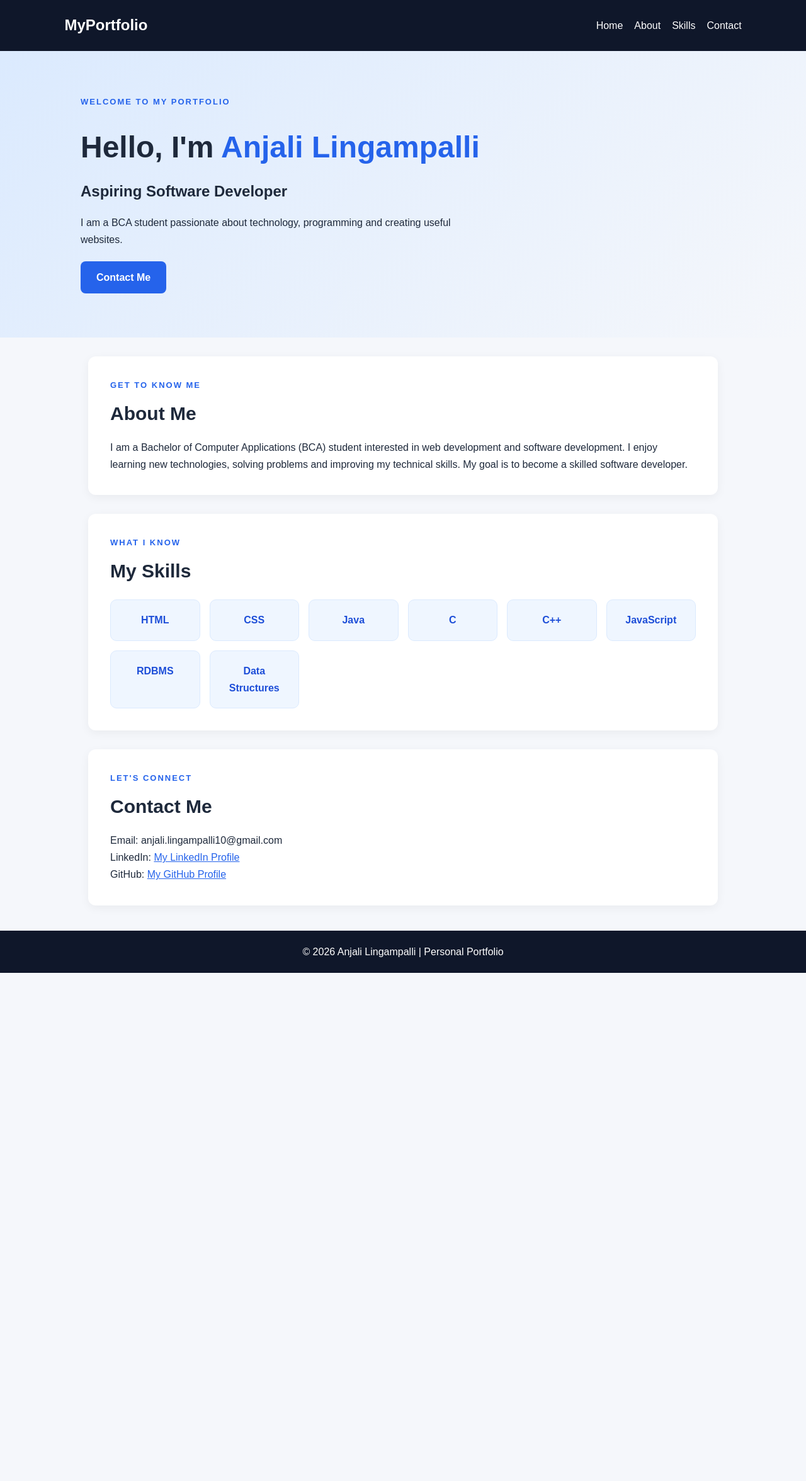
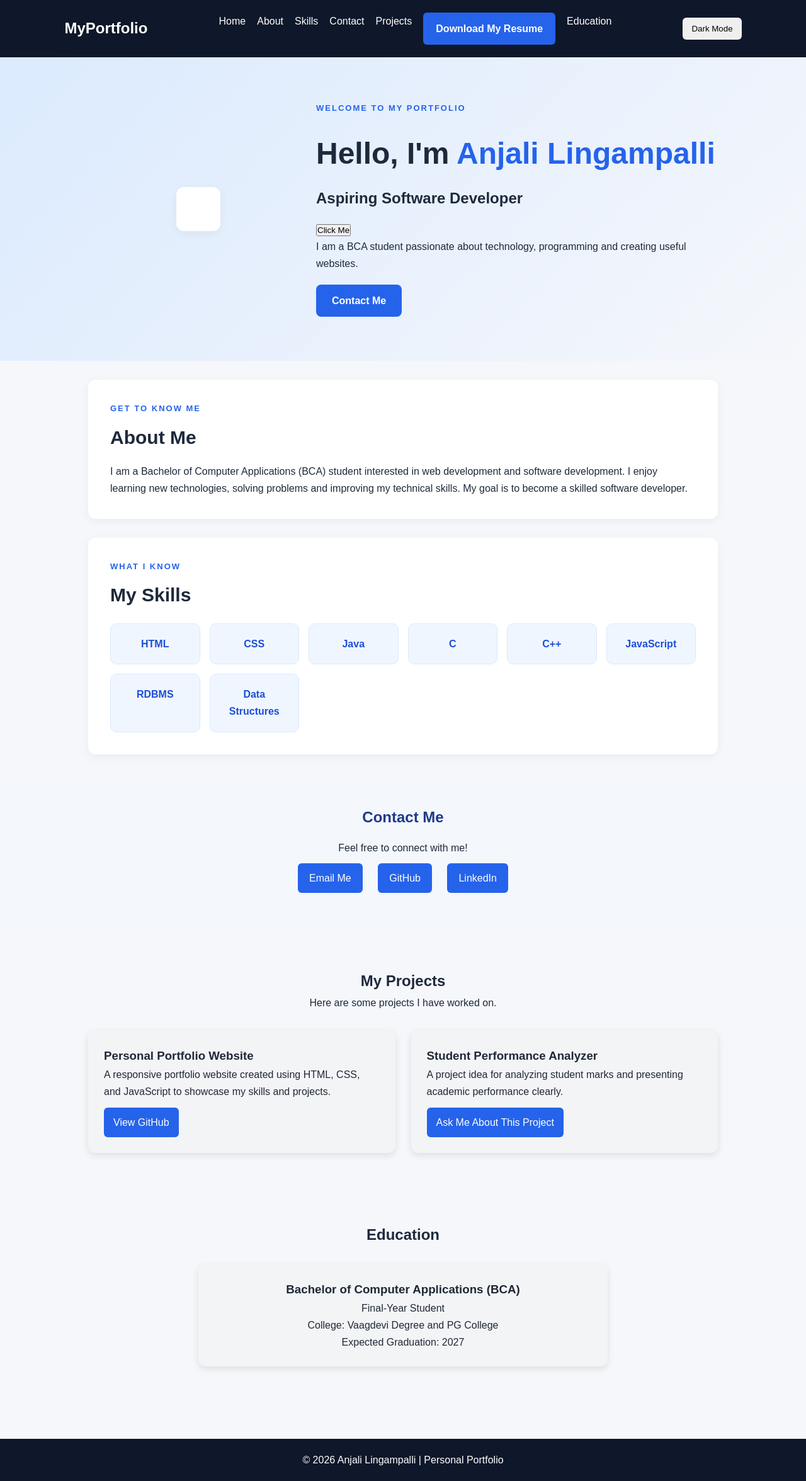
Before and after one commit to Anjali200510/My-portfolio, a plain HTML site: page index.html in a window 1280 px wide. Shown: the whole page at 63% size. Before the commit the page ends 1545 px from the top, so only its background shows below. Drawn offline with Linux system fonts and the light colour scheme.

Commit message:
Add files via upload

```diff
--- a/index.html
+++ b/index.html
@@ -7,23 +7,37 @@
     <link rel="stylesheet" href="style.css">
 </head>
 <body>
+    <header>
+    <div class="logo">MyPortfolio</div>
 
-    <header>
-        <a class="logo" href="#home">MyPortfolio</a>
-        <nav>
+    <button id="menu-toggle" aria-label="Toggle navigation"
+        aria-expanded="false">☰</button>
+
+    <nav id="nav-menu">
         <a href="#home">Home</a>
         <a href="#about">About</a>
         <a href="#skills">Skills</a>
         <a href="#contact">Contact</a>
+        <a href="#projects">Projects</a>
+        <a href="./assests/resume.pdf"
+   download="resume.pdf"
+   class="resume-button">
+    Download My Resume
+</a>
+<a href="#education">Education</a>
     </nav>
+
+    <button id="theme-toggle">Dark Mode</button>
 </header>
 
     <main>
         <section id="home" class="hero">
+            <section id="about" class="section reveal"></section>
             <div>
                 <p class="tag">WELCOME TO MY PORTFOLIO</p>
                 <h1>Hello, I'm <span>Anjali Lingampalli</span></h1>
                 <h2>Aspiring Software Developer</h2>
+                <button onclick="showWelcomeMessage()">Click Me</button>
                 <p>
                     I am a BCA student passionate about technology,
                     programming and creating useful websites.
@@ -59,26 +73,65 @@
             </div>
         </section>
 
-        <section id="contact" class="section">
-            <p class="tag">LET'S CONNECT</p>
+        <section id="contact">
     <h2>Contact Me</h2>
-            <p>Email: anjali.lingampalli10@gmail.com</p>
+    <p>Feel free to connect with me!</p>
+
+    <a href="mailto:anjali.lingampalli10@gmail.com">Email Me</a>
+
+    <a href="https://github.com/Anjali200510?tab=overview&from=2026-09-01&to=2026-09-30"
+       target="_blank">GitHub</a>
+
+    <a href="https://www.linkedin.com/in/anjali-lingampalli-530762278?"
+       target="_blank">LinkedIn</a>
+</section>
+<section id="projects" class="projects-section">
+    <h2>My Projects</h2>
+    <p class="section-description">
+        Here are some projects I have worked on.
+    </p>
+
+    <div class="project-container">
+
+        <div class="project-card">
+            <h3>Personal Portfolio Website</h3>
             <p>
-                LinkedIn:
-                <a href="https://www.linkedin.com/in/anjali-lingampalli-530762278?"
-                   rel="noopener noreferrer">My LinkedIn Profile</a>
+                A responsive portfolio website created using
+                HTML, CSS, and JavaScript to showcase my skills
+                and projects.
             </p>
+            <a href="https://github.com/Anjali200510/My-portfolio"
+               target="_blank" rel="noopener noreferrer">
+                View GitHub
+            </a>
+        </div>
+
+        <div class="project-card">
+            <h3>Student Performance Analyzer</h3>
             <p>
-                GitHub:
-                <a href="https://github.com/Anjali200510?tab=overview&from=2026-09-01&to=2026-09-30" target="_blank"
-                   rel="noopener noreferrer">My GitHub Profile</a>
+                A project idea for analyzing student marks
+                and presenting academic performance clearly.
             </p>
+            <a href="#contact">Ask Me About This Project</a>
+        </div>
+
+    </div>
+</section>
+<section id="education" class="education-section">
+    <h2>Education</h2>
+
+    <div class="education-card">
+        <h3>Bachelor of Computer Applications (BCA)</h3>
+        <p>Final-Year Student</p>
+        <p>College: Vaagdevi Degree and PG College </p>
+        <p>Expected Graduation: 2027</p>
+    </div>
 </section>
     </main>
 
     <footer>
         <p>© 2026 Anjali Lingampalli | Personal Portfolio</p>
     </footer>
-
+<script src="script.js"></script>
 </body>
 </html>
--- a/style.css
+++ b/style.css
@@ -244,3 +244,185 @@
         font-size: 20px;
     }
 }
+#menu-toggle {
+    display: none;
+}
+
+@media (max-width: 600px) {
+    #menu-toggle {
+        display: block;
+    }
+
+    #nav-menu {
+        display: none;
+        flex-direction: column;
+        gap: 15px;
+        width: 100%;
+    }
+
+    #nav-menu.active {
+        display: flex;
+    }
+}
+body.dark-mode {
+    background: #111827;
+    color: #f9fafb;
+}
+
+body.dark-mode section {
+    background: #1f2937;
+    color: #f9fafb;
+}
+
+body.dark-mode a {
+    color: #93c5fd;
+}
+
+#theme-toggle {
+    padding: 10px 14px;
+    border: none;
+    border-radius: 6px;
+    cursor: pointer;
+}
+html {
+    scroll-behavior: smooth;
+}
+
+section {
+    scroll-margin-top: 80px;
+}
+.reveal {
+    opacity: 0;
+    transform: translateY(25px);
+    transition: opacity 0.7s ease, transform 0.7s ease;
+}
+
+.reveal.visible {
+    opacity: 1;
+    transform: translateY(0);
+}
+
+@media (prefers-reduced-motion: reduce) {
+    html {
+        scroll-behavior: auto;
+    }
+
+    .reveal {
+        transition: none;
+        transform: none;
+    }
+}
+.projects-section {
+    padding: 60px 20px;
+    text-align: center;
+}
+
+.section-description {
+    margin-bottom: 30px;
+}
+
+.project-container {
+    display: grid;
+    grid-template-columns: repeat(2, minmax(0, 1fr));
+    gap: 25px;
+    max-width: 1000px;
+    margin: 0 auto;
+}
+
+.project-card {
+    padding: 25px;
+    border-radius: 12px;
+    background: #f3f4f6;
+    color: #1f2937;
+    box-shadow: 0 4px 12px rgba(0, 0, 0, 0.1);
+    text-align: left;
+}
+
+.project-card h3 {
+    margin-top: 0;
+}
+
+.project-card a {
+    display: inline-block;
+    margin-top: 12px;
+    padding: 10px 15px;
+    border-radius: 6px;
+    background: #2563eb;
+    color: white;
+    text-decoration: none;
+}
+
+.project-card a:hover {
+    background: #1d4ed8;
+}
+
+@media (max-width: 600px) {
+    .project-container {
+        grid-template-columns: 1fr;
+    }
+
+    .projects-section {
+        padding: 40px 15px;
+    }
+}
+.education-section {
+    padding: 50px 20px;
+    text-align: center;
+}
+
+.education-card {
+    max-width: 650px;
+    margin: 25px auto;
+    padding: 25px;
+    border-radius: 12px;
+    background: #f3f4f6;
+    color: #1f2937;
+    box-shadow: 0 4px 12px rgba(0, 0, 0, 0.1);
+}
+
+.education-card h3 {
+    margin-top: 0;
+}
+
+@media (max-width: 600px) {
+    .education-section {
+        padding: 35px 15px;
+    }
+}
+.resume-button {
+    display: inline-block;
+    padding: 12px 20px;
+    background: #2563eb;
+    color: white;
+    border-radius: 6px;
+    text-decoration: none;
+    font-weight: bold;
+}
+
+.resume-button:hover {
+    background: #1d4ed8;
+}
+#contact {
+    text-align: center;
+    padding: 50px 20px;
+    background-color: #f4f7fc;
+}
+
+#contact h2 {
+    color: #1e3a8a;
+    margin-bottom: 15px;
+}
+
+#contact a {
+    display: inline-block;
+    margin: 10px;
+    padding: 10px 18px;
+    background-color: #2563eb;
+    color: white;
+    text-decoration: none;
+    border-radius: 6px;
+}
+
+#contact a:hover {
+    background-color: #1e40af;
+}
```
Lines whose indentation alone changed are shown as unchanged.
